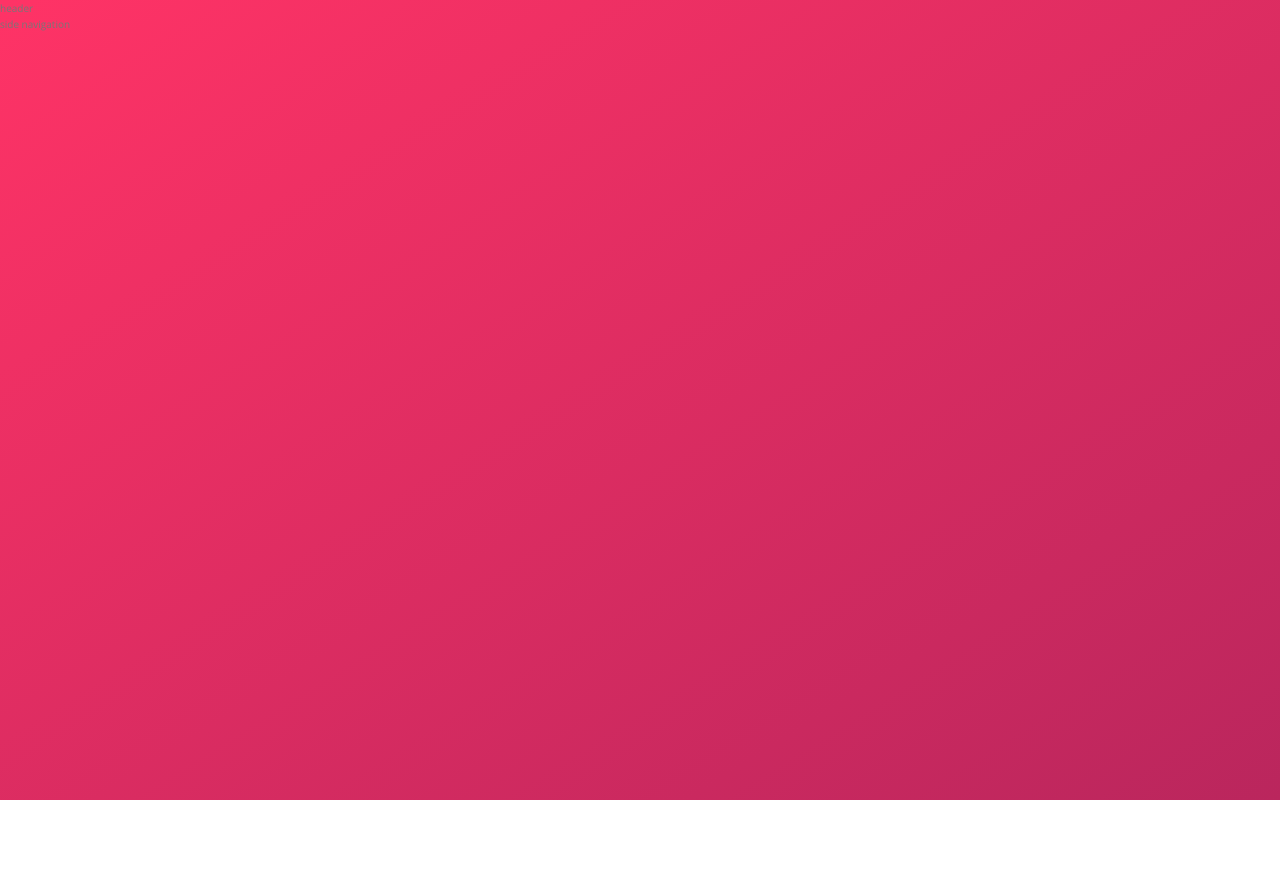
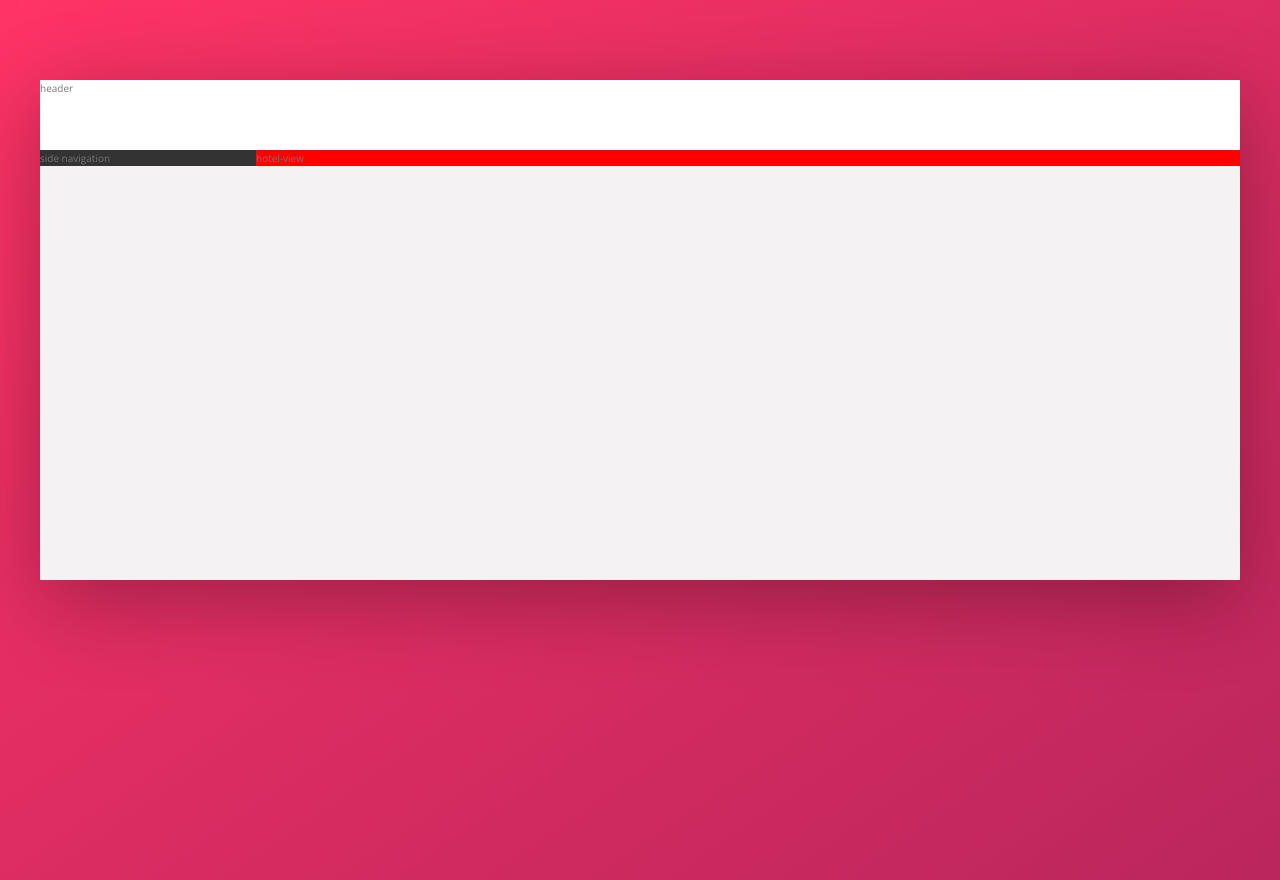
Before and after one commit to pswebcom/vacTrav, a plain HTML site: page index.html in a window 1280 px wide. Before the commit the page ends 800 px from the top, so only its background shows below. Drawn offline with nearby package versions, Linux system fonts and the light colour scheme.

Commit message:
overall layout started

```diff
--- a/css/style.css
+++ b/css/style.css
@@ -1 +1 @@
-:root{--color-primary: #eb2f64;--color-primary-light: #ff3366;--color-primary-dark: #ba265d;--color-grey-light-1: #faf9f9;--color-grey-light-2: #f4f2f2;--color-grey-light-3: #f0eeee;--color-grey-light-4: #ccc;--color-grey-dark-1: #333;--color-grey-dark-2: #777;--color-grey-dark-3: #999}*{margin:0;padding:0}*,*::after,*::before{box-sizing:border-box}html{box-sizing:border-box;font-size:62.5%}body{font-family:"Open Sans", sans-serif;font-weight:400;line-height:1.6;background-image:linear-gradient(to right bottom, var(--color-primary-light), var(--color-primary-dark));background-size:cover;background-repeat:no-repeat;min-height:100vh;color:var(--color-grey-dark-2)}
+:root{--color-primary: #eb2f64;--color-primary-light: #ff3366;--color-primary-dark: #ba265d;--color-grey-light-1: #faf9f9;--color-grey-light-2: #f4f2f2;--color-grey-light-3: #f0eeee;--color-grey-light-4: #ccc;--color-grey-dark-1: #333;--color-grey-dark-2: #777;--color-grey-dark-3: #999;--shadow-dark: 0 2rem 8rem rgba(0, 0, 0, 0.3)}*{margin:0;padding:0}*,*::after,*::before{box-sizing:border-box}html{box-sizing:border-box;font-size:62.5%}body{font-family:"Open Sans", sans-serif;font-weight:400;line-height:1.6;background-image:linear-gradient(to right bottom, var(--color-primary-light), var(--color-primary-dark));background-size:cover;background-repeat:no-repeat;min-height:100vh;color:var(--color-grey-dark-2)}.container{width:120rem;margin:8rem auto;background-color:var(--color-grey-light-2);box-shadow:var(--shadow-dark);min-height:50rem}.header{height:7rem;background-color:#fff;border-bottom:var(--color-grey-light-2)}.content{display:flex}.sidebar{background-color:var(--color-grey-dark-1);flex:0 0 18%}.hotel-view{background-color:#fff;background-color:red;flex:1}
--- a/index.html
+++ b/index.html
@@ -18,7 +18,7 @@
       <header class="header">header</header>
       <div class="content">
         <nav class="sidebar">side navigation</nav>
-        <main class="hotel-view"></main>
+        <main class="hotel-view">hotel-view</main>
       </div>
     </div>
   </body>
--- a/sass/_base.scss
+++ b/sass/_base.scss
@@ -14,6 +14,8 @@
   --color-grey-dark-1: #333;
   --color-grey-dark-2: #777;
   --color-grey-dark-3: #999;
+
+  --shadow-dark: 0 2rem 8rem rgba(0, 0, 0, 0.3);
 }
 
 //>>>>>>>>>>>>>>>>>>>>>>>>>>>>>>>>>>>>>>>>>>>>>>>>>>>>>>>>>>>>>>>>>>>>>>>>>>>>>>>>>>>>>>>>>>>>>>>>>>
--- a/sass/_layout.scss
+++ b/sass/_layout.scss
@@ -0,0 +1,28 @@
+.container {
+  width: 120rem;
+  margin: 8rem auto;
+  background-color: var(--color-grey-light-2);
+  box-shadow: var(--shadow-dark);
+  min-height: 50rem;
+}
+
+.header {
+  height: 7rem;
+  background-color: #fff;
+  border-bottom: var(--color-grey-light-2);
+}
+
+.content {
+  display: flex;
+}
+
+.sidebar {
+  background-color: var(--color-grey-dark-1);
+  flex: 0 0 18%;
+}
+
+.hotel-view {
+  background-color: #fff;
+  background-color: red;
+  flex: 1;
+}
```
